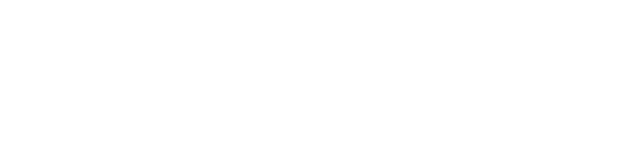
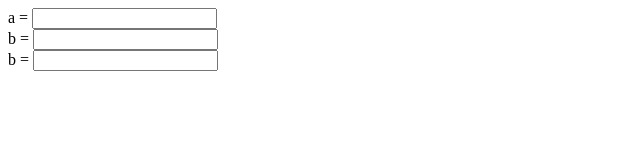
Before and after one commit to Alex-Fischman/quadratic, a plain HTML site: page index.html in a window 1280 px wide. Shown: the whole page, without its empty margins (0-640 px from the left). Drawn offline with Linux system fonts and the light colour scheme.

Commit message:
Update index.html

```diff
--- a/index.html
+++ b/index.html
@@ -4,7 +4,19 @@
   <title>Yay Math</title>
 </head>
 <body>
-  <form>
+  <form action="/my-handling-form-page" method="post">
+    <div>
+        <label for="a">a =</label>
+        <input type="text" id="a" name="a">
+    </div>
+    <div>
+        <label for="b">b =</label>
+        <input type="text" id="b" name="b">
+    </div>
+    <div>
+        <label for="b">b =</label>
+        <input type="text" id="b" name="b">
+    </div>
   </form>
   <p></p>
 </body>
```
